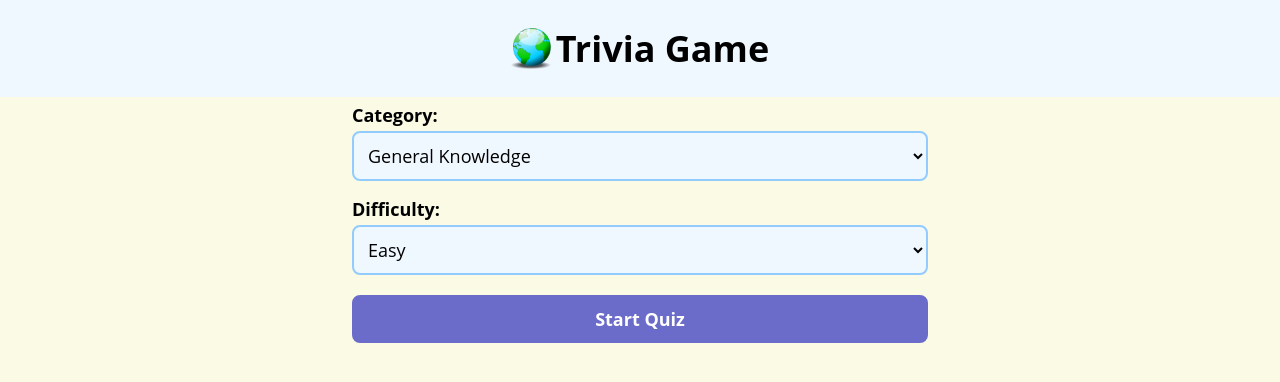
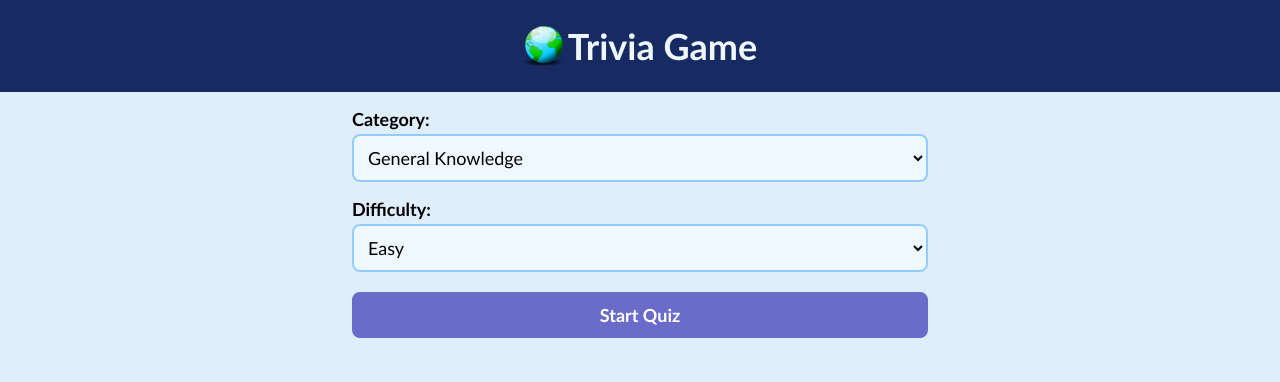
Before and after one commit to adrianmarceloledesma/trivia-game, a React (Vite) app: page / in a window 1280 px wide. Shown: the top 382 px of the page. Built offline with nearby package versions, Linux system fonts and the light colour scheme.

Commit message:
css updated

```diff
--- a/src/App.css
+++ b/src/App.css
@@ -5,8 +5,8 @@
 . Layout general*/
 
 *{
-   /*font-family:'Gill Sans', 'Gill Sans MT', Calibri, 'Trebuchet MS', sans-serif*/
-   font-family: 'Open Sans', 'Helvetica Neue', sans-serif
+   font-family:'Gill Sans', 'Gill Sans MT', Calibri, 'Trebuchet MS', sans-serif;
+
 }
 
 .container{
@@ -16,7 +16,7 @@
 }
 body{
    margin: auto;
-   background-color: rgb(250, 250, 229);
+   background-color: rgb(223, 238, 250);
 }
 .cont-components{
    margin: auto;
@@ -36,7 +36,9 @@ body{
    display: flex;
    justify-content: center;
    align-items: center;
-   background-color: aliceblue;
+   color: aliceblue;
+   background-color: rgb(23, 43, 98);
+   margin-bottom: 10px;
 }
 .cont-title img{
    width: 40px;
```
